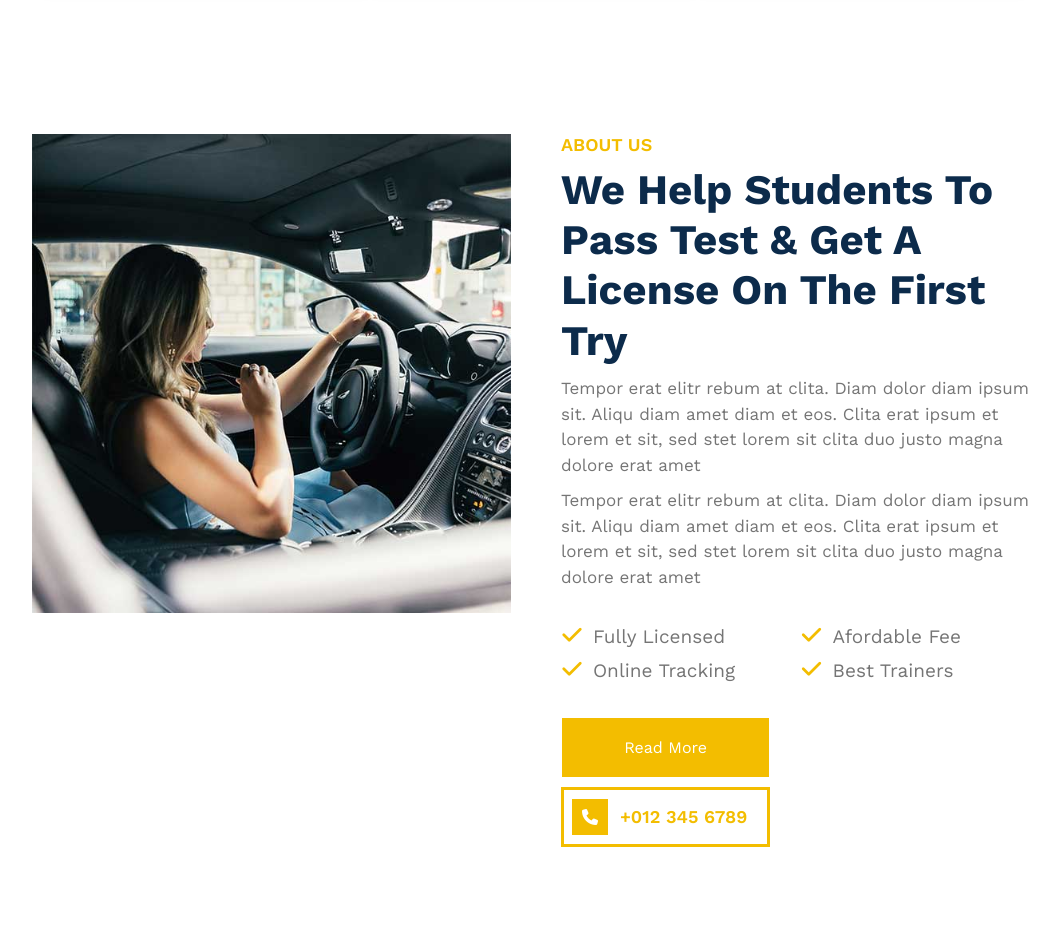
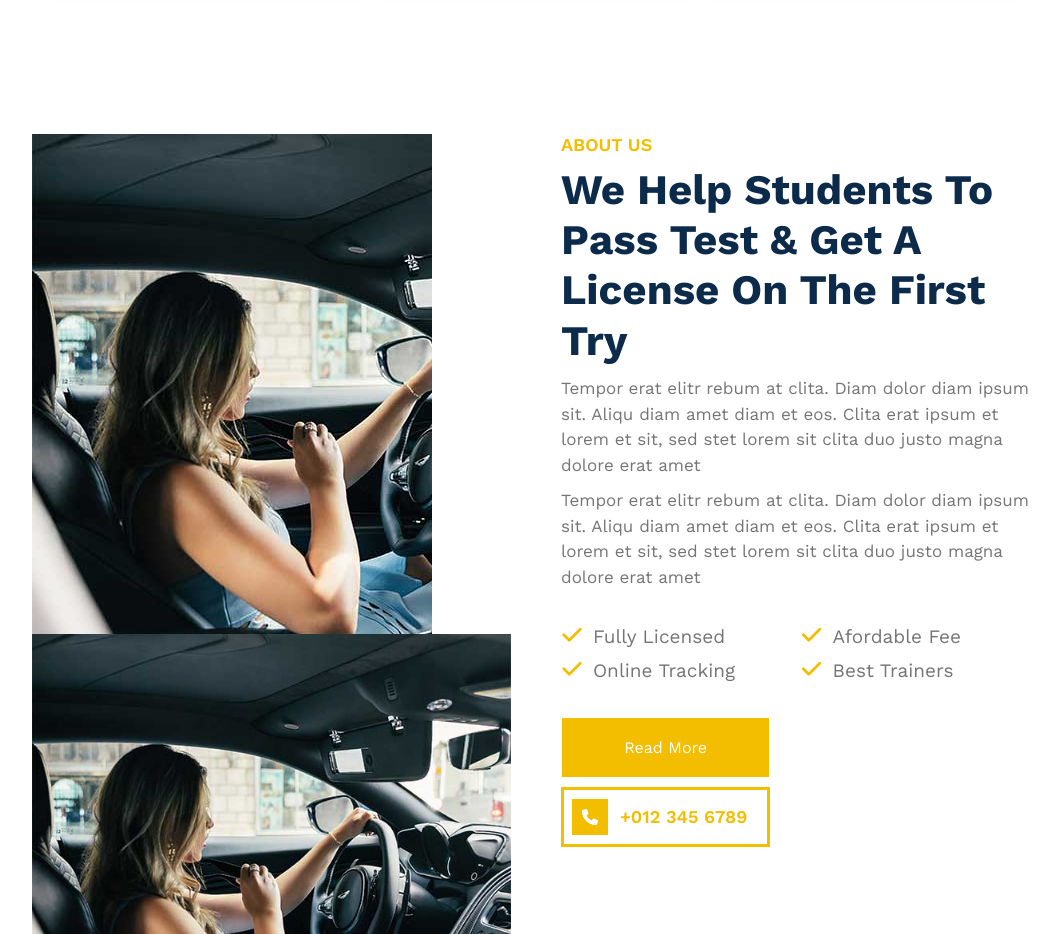
Before and after one commit to samratmanjeet7/Driving-School, a React (Create React App) app: page / in a window 1280 px wide. Shown: the part 1180-2114 px from the top of the page, without its empty margins (104-1163 px from the left). Built offline with nearby package versions, Linux system fonts and the light colour scheme.

Commit message:
Update about.css

```diff
--- a/src/components/about/about.css
+++ b/src/components/about/about.css
@@ -7,8 +7,12 @@
 .about .img {
     position: relative;
 }
+.about .img div {
+    background-image: url('../../../public/img/about-1.jpg');
+    width:400px;
+    height:500px;
+}
 .about .img img:first-child {
-    background-image: url('../../../public/img/about-1.jpg');
     position: absolute;
     outline: 15px solid #fff;
     width: 50%;
```
